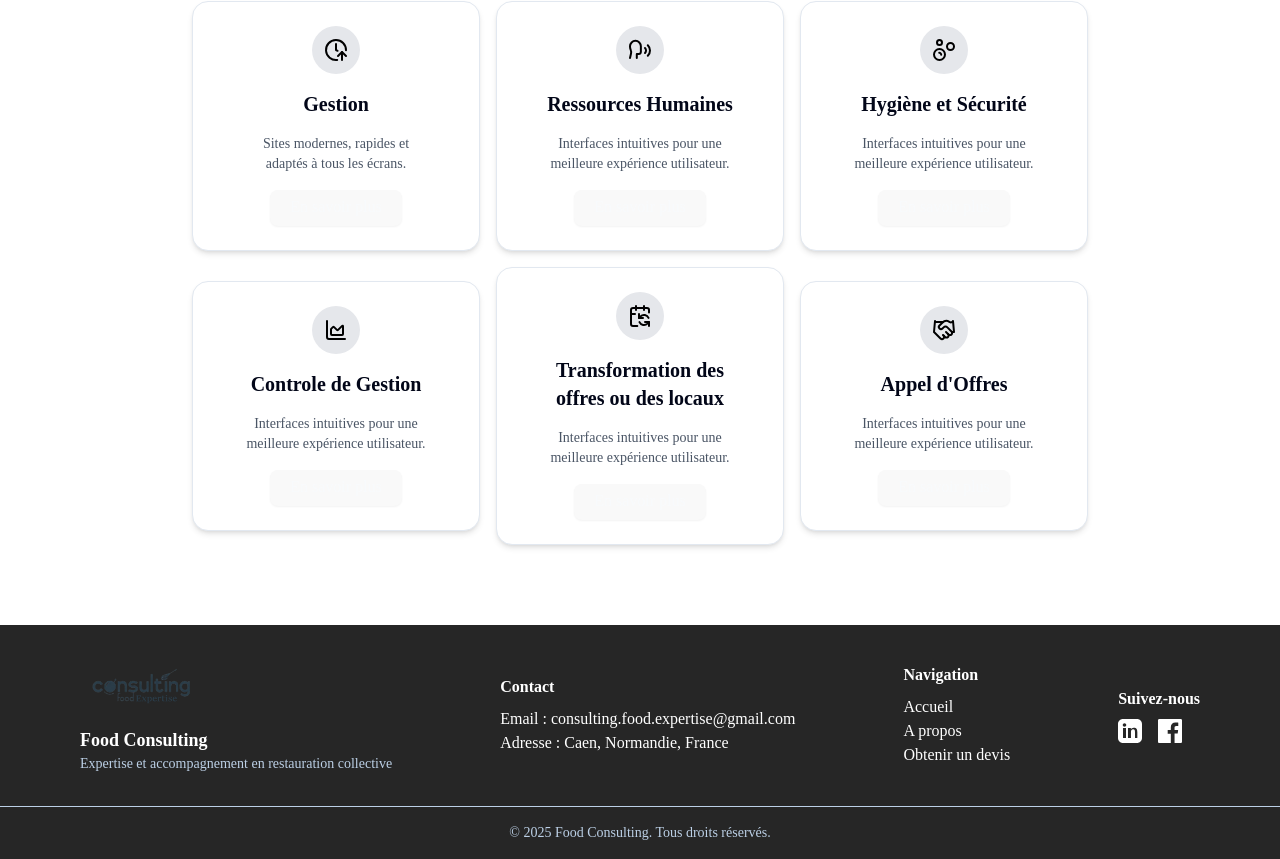
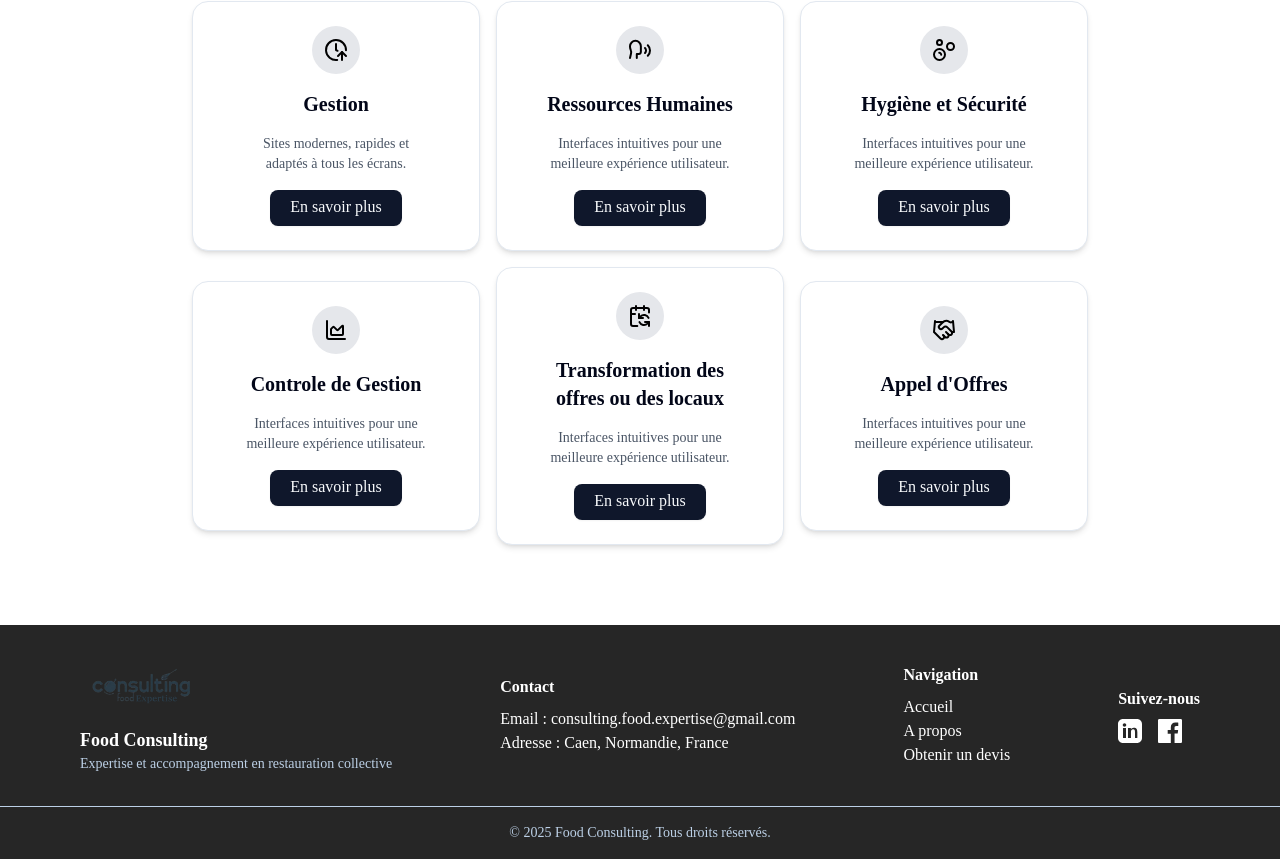
Before and after one commit to AntoninLmp/foodConsulting, a React (Vite) app: page / in a window 1280 px wide. Shown: the part 1627-2486 px from the top of the page. Built offline with nearby package versions, Linux system fonts and the light colour scheme; a web font is replaced by a local one.

Commit message:
<fix>: Correction of blank background light mode

```diff
--- a/src/index.css
+++ b/src/index.css
@@ -52,8 +52,6 @@
 
 body {
   margin: 0;
-  /* display: flex; */
-  /* place-items: center; */
   min-width: 320px;
   min-height: 100vh;
   background-color: white;
@@ -83,12 +81,6 @@ button:focus-visible {
   :root {
     color: #213547;
     background-color: #ffffff;
-  }
-  a:hover {
-    color: #747bff;
-  }
-  button {
-    background-color: #f9f9f9;
   }
 }
 
```
